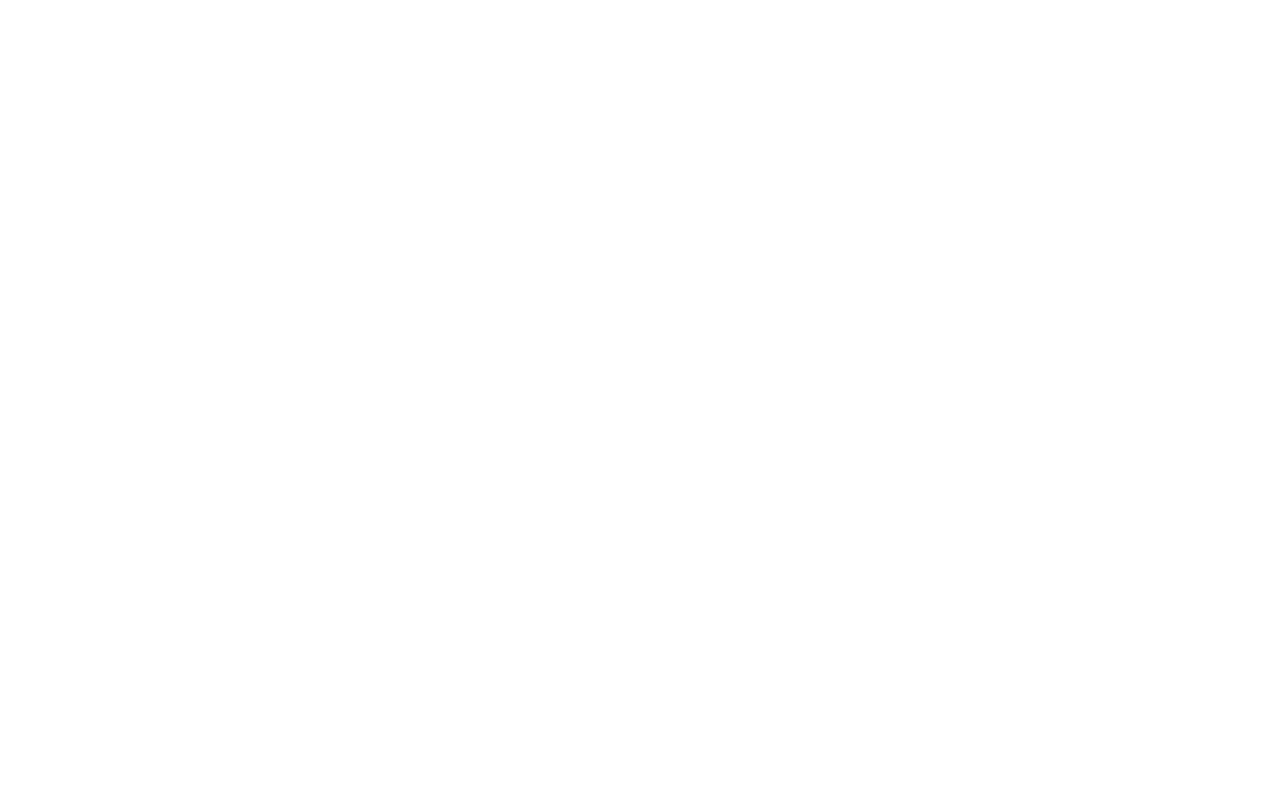
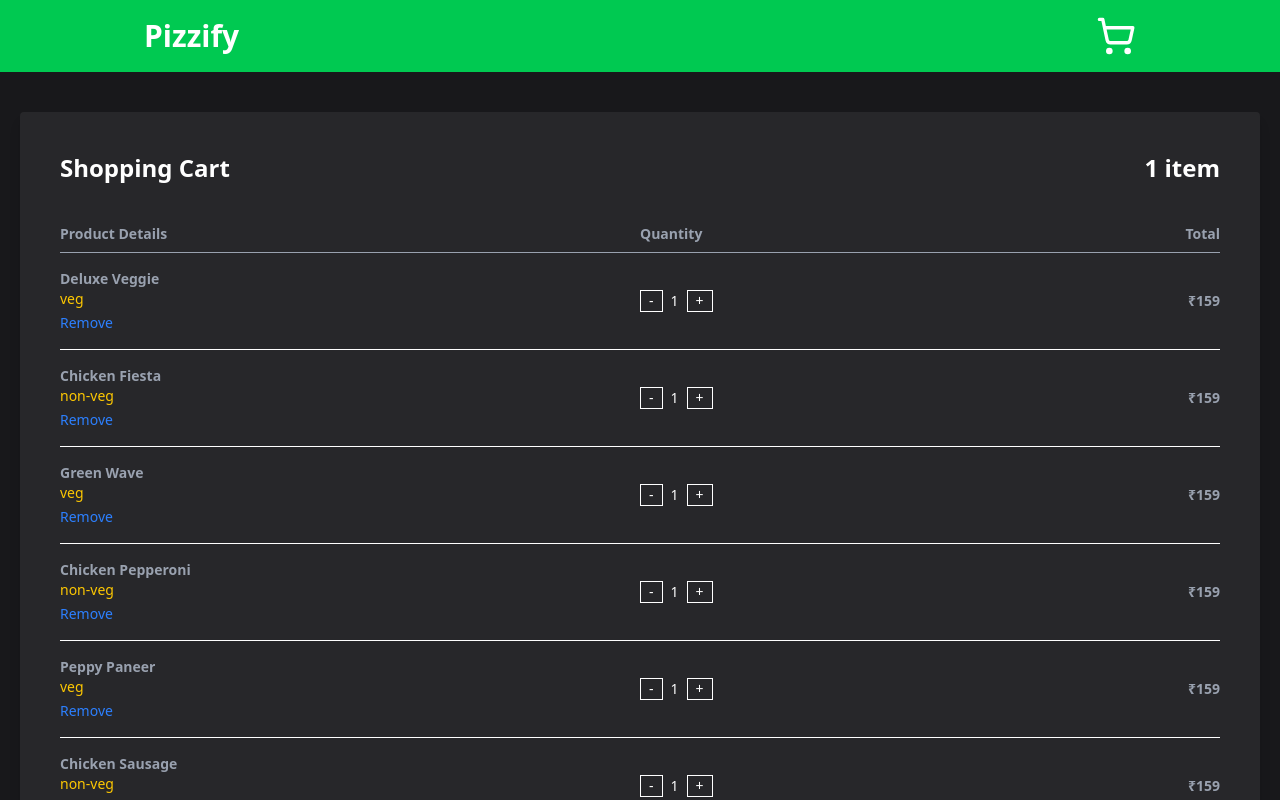
Before and after one commit to mk-manishkumar/pizzify, a React (Vite) app: page /cart in a window 1280 px wide. Shown: the top 800 px of the page. Built offline with nearby package versions, Linux system fonts and the light colour scheme.

Commit message:
create layout of cart page

```diff
--- a/src/components/HomeComponents/PizzaSection.tsx
+++ b/src/components/HomeComponents/PizzaSection.tsx
@@ -8,7 +8,7 @@
   const filteredPizzas = pizzaData.filter((pizza) => (category === "all" ? true : pizza.category === category));
 
   return (
-    <div className="bg-zinc-800 p-5">
+    <div className="bg-zinc-900 p-5">
       {/* FILTER BUTTONS */}
       <div className="flex justify-center items-center gap-4 my-4 max-[300px]:flex-col">
         {["all", "veg", "non-veg"].map((type) => (
--- a/src/components/HomeComponents/Pizzas.tsx
+++ b/src/components/HomeComponents/Pizzas.tsx
@@ -10,7 +10,7 @@
   return (
     <div className="w-[90%] mx-auto text-white mt-10 grid grid-cols-1 md:grid-cols-2 lg:grid-cols-3 gap-8 place-items-center mb-10">
       {pizzas.map((pizza) => (
-        <div key={pizza.id} className="md:w-80 p-5 border border-white text-center flex flex-col gap-4 rounded-lg hover:shadow-xl transition">
+        <div key={pizza.id} className="md:w-80 p-5 bg-zinc-800 text-center flex flex-col gap-4 rounded-lg  hover:shadow-[0_0_5px_rgba(255,255,255,0.5)] transition duration-300">
           <img src={pizza.image} alt={pizza.name} className="rounded-md w-full h-48 object-cover" />
           <Link to={`/pizza/${slugify(pizza.name)}`} className="text-2xl font-bold hover:underline">
             {pizza.name}
@@ -21,9 +21,7 @@
           <p>
             Price: <span className="font-bold">₹{pizza.price}</span>
           </p>
-          <p className="text-yellow-400">
-             {pizza.rating} ★
-          </p>
+          <p className="text-yellow-400">{pizza.rating} ★</p>
         </div>
       ))}
     </div>
--- a/src/components/SharedComponents/Navbar.tsx
+++ b/src/components/SharedComponents/Navbar.tsx
@@ -10,7 +10,9 @@
         </Link>
       </div>
       <div>
-        <ShoppingCart className="md:mr-32 cursor-pointer w-5 h-5 md:w-10 md:h-10" />
+        <Link to={"/cart"}>
+          <ShoppingCart className="md:mr-32 cursor-pointer w-5 h-5 md:w-10 md:h-10" />
+        </Link>
       </div>
     </div>
   );
--- a/src/pages/Cart.tsx
+++ b/src/pages/Cart.tsx
@@ -1,8 +1,50 @@
+import { Footer } from "../components/SharedComponents/Footer";
+import { Navbar } from "../components/SharedComponents/Navbar";
+import { pizzas } from "../data/pizzas";
 
 export const Cart = () => {
   return (
-    <div>
+    <div className="flex flex-col min-h-screen">
+      <Navbar />
+      <div className="bg-zinc-900 text-white p-5 flex-grow">
+        <div className="bg-zinc-800 mt-5 p-10 rounded shadow-lg max-w-7xl mx-auto">
+          {/* Cart Head */}
+          <div className="flex justify-between mb-10">
+            <h2 className="font-semibold text-2xl">Shopping Cart</h2>
+            <h2 className="font-semibold text-2xl">1 item</h2>
+          </div>
+          {/* Table Head */}
+          <div className="hidden sm:grid grid-cols-4 text-gray-400 text-sm font-semibold border-b pb-2">
+            <p className="col-span-2">Product Details</p>
+            <p>Quantity</p>
+            <p className="text-right">Total</p>
+          </div>
+          {/* Cart Item */}
+          {pizzas.map((pizza) => (
+            <div key={pizza.id} className="grid grid-cols-1 sm:grid-cols-4 items-center py-4 border-b text-sm">
+              <div className="col-span-2">
+                <h3 className="text-gray-400 font-semibold">{pizza.name}</h3>
+                <h3 className="text-yellow-400">{pizza.category}</h3>
+                <button className="text-blue-500 mt-1 cursor-pointer">Remove</button>
+              </div>
+              <div className="flex items-center gap-2 mt-2 sm:mt-0">
+                <button className="border px-2 cursor-pointer">-</button>
+                <span>1</span>
+                <button className="border px-2 cursor-pointer">+</button>
+              </div>
+              <div className="text-right mt-2 sm:mt-0 font-medium">
+                <h3 className="text-gray-400 font-semibold">₹159</h3>
+              </div>
+            </div>
+          ))}
 
+          {/* Checkout Button */}
+          <div className="mt-10 flex justify-end">
+            <button className="cursor-pointer bg-green-500 text-white px-6 py-2 rounded hover:bg-green-800 transition duration-300 font-bold">Proceed to Checkout</button>
+          </div>
+        </div>
+      </div>
+      <Footer />
     </div>
-  )
-}
+  );
+};
--- a/src/pages/PizzaDetails.tsx
+++ b/src/pages/PizzaDetails.tsx
@@ -24,9 +24,9 @@
   }
 
   return (
-    <>
+    <div className="flex flex-col min-h-screen">
       <Navbar />
-      <div className="bg-zinc-800 p-10 text-white grid md:grid-cols-2 gap-10 items-center ">
+      <div className="flex-grow bg-zinc-900 p-5 text-white grid md:grid-cols-2 gap-10 items-center ">
         <div>
           <img src={pizza.image} alt={pizza.name} className="w-full max-w-md mx-auto rounded-lg" />
         </div>
@@ -57,6 +57,6 @@
         </div>
       </div>
       <Footer />
-    </>
+    </div>
   );
 };
```
